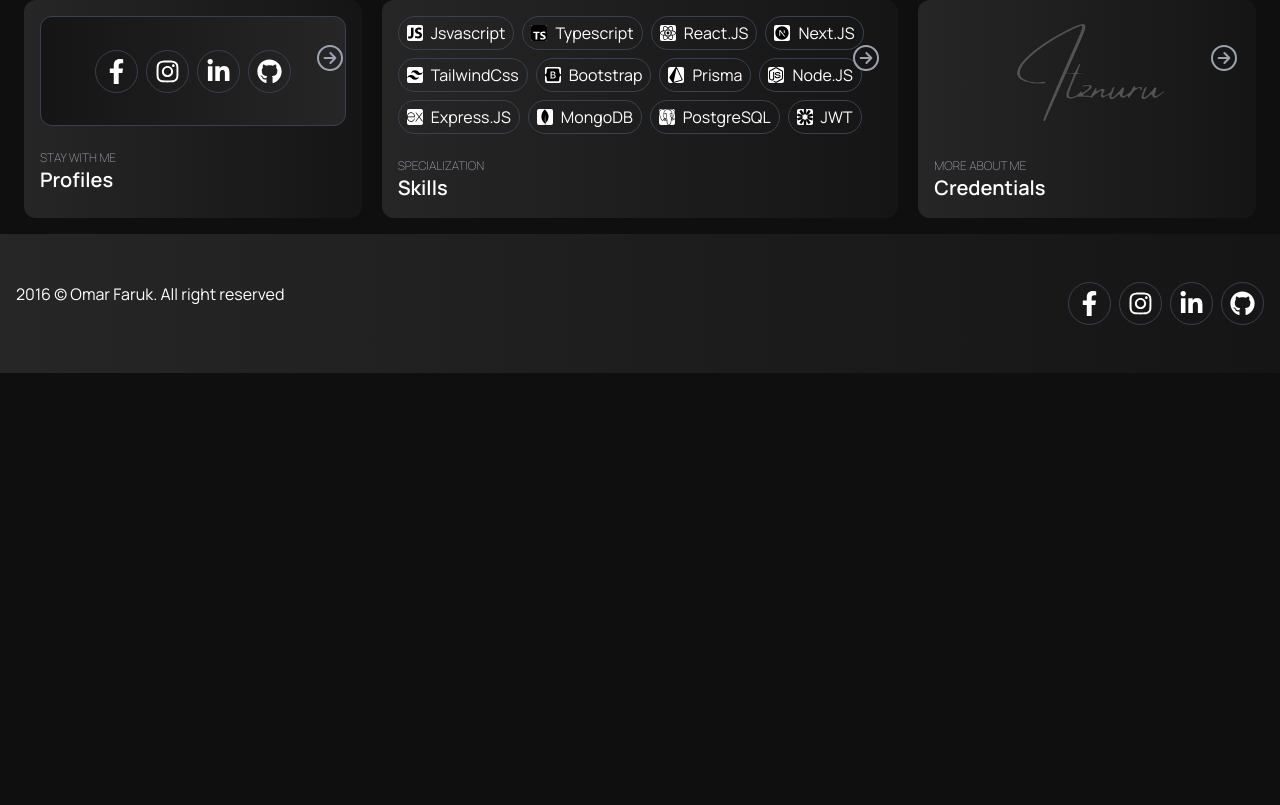
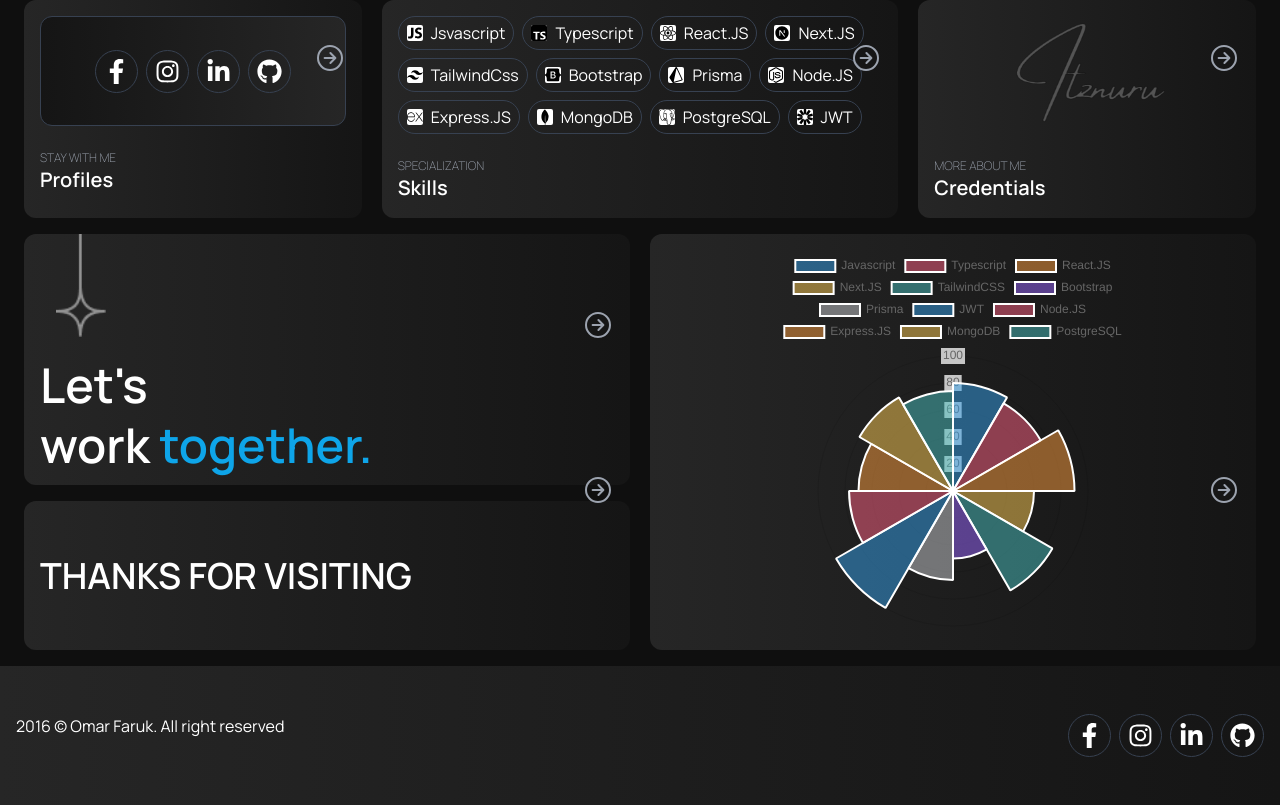
Before and after one commit to Omarfaruk05/my-portfolio-2.0, a Next.js app: page / in a window 1280 px wide. Shown: the part 426-1231 px from the top of the page. Before the commit the page ends 800 px from the top, so only its background shows below. Built offline with nearby package versions, Linux system fonts and the light colour scheme.

Commit message:
[Done]HomePage

```diff
--- a/package.json
+++ b/package.json
@@ -9,8 +9,10 @@
     "lint": "next lint"
   },
   "dependencies": {
+    "chart.js": "^4.4.3",
     "next": "14.0.2",
     "react": "^18",
+    "react-chartjs-2": "^5.2.0",
     "react-dom": "^18",
     "react-icons": "^5.2.1"
   },
--- a/src/app/page.tsx
+++ b/src/app/page.tsx
@@ -9,6 +9,8 @@ import Profiles from "@/components/ui/Profiles";
 import Projects from "@/components/ui/Projects";
 import ProjectsAndServices from "@/components/ui/ProjectsAndServices";
 import SkillsCart from "@/components/ui/SkillsCart";
+import SkillsChart from "@/components/ui/SkillsChart";
+import TalkTogether from "@/components/ui/TalkTogether";
 
 export default function Home() {
   return (
@@ -28,6 +30,10 @@ export default function Home() {
           <CredentialsCart />
         </div>
       </section>
+      <section className="px-4 py-2 grid gap-5 grid-cols-1 md:grid-cols-2">
+        <TalkTogether />
+        <SkillsChart />
+      </section>
 
       {/* <Hero />
       <MySkill />
--- /dev/null
+++ b/src/components/ui/SkillsChart.tsx
@@ -0,0 +1,77 @@
+"use client";
+
+import "chart.js/auto";
+import { Doughnut, PolarArea } from "react-chartjs-2";
+import Cart from "./Cart";
+
+const SkillsChart = () => {
+  const data = [
+    {
+      label: "Javascript",
+      value: 80,
+    },
+    {
+      label: "Typescript",
+      value: 75,
+    },
+    {
+      label: "React.JS",
+      value: 90,
+    },
+    {
+      label: "Next.JS",
+      value: 60,
+    },
+    {
+      label: "TailwindCSS",
+      value: 85,
+    },
+    {
+      label: "Bootstrap",
+      value: 50,
+    },
+    {
+      label: "Prisma",
+      value: 66,
+    },
+    {
+      label: "JWT",
+      value: 100,
+    },
+    {
+      label: "Node.JS",
+      value: 77,
+    },
+    {
+      label: "Express.JS",
+      value: 70,
+    },
+    {
+      label: "MongoDB",
+      value: 80,
+    },
+    {
+      label: "PostgreSQL",
+      value: 74,
+    },
+  ];
+  return (
+    <Cart>
+      <div className="w-96 h-96 mx-auto">
+        <PolarArea
+          data={{
+            labels: data?.map((data) => data.label),
+            datasets: [
+              {
+                label: "Skill Level:",
+                data: data?.map((data) => data.value),
+              },
+            ],
+          }}
+        />
+      </div>
+    </Cart>
+  );
+};
+
+export default SkillsChart;
--- /dev/null
+++ b/src/components/ui/TalkTogether.tsx
@@ -0,0 +1,28 @@
+import Cart from "./Cart";
+import Star from "../../assects/star.png";
+import Image from "next/image";
+
+const TalkTogether = () => {
+  return (
+    <div className="flex flex-col gap-4">
+      <Cart>
+        <div className="px-4 -mt-4">
+          <Image src={Star} width={50} height={50} alt="star" />
+        </div>
+        <div className="space-y-3">
+          <h1 className="text-5xl font-semibold">{"Let's"}</h1>
+          <h1 className="text-5xl font-semibold">
+            work <span className="text-sky-500">together.</span>
+          </h1>
+        </div>
+      </Cart>
+      <Cart>
+        <h2 className="text-4xl font-semibold  flex items-center">
+          THANKS FOR VISITING
+        </h2>
+      </Cart>
+    </div>
+  );
+};
+
+export default TalkTogether;
```
Also changed, not shown: src/assects/star.png (added), 1 other file (tests, documents, lock files or other folders).
